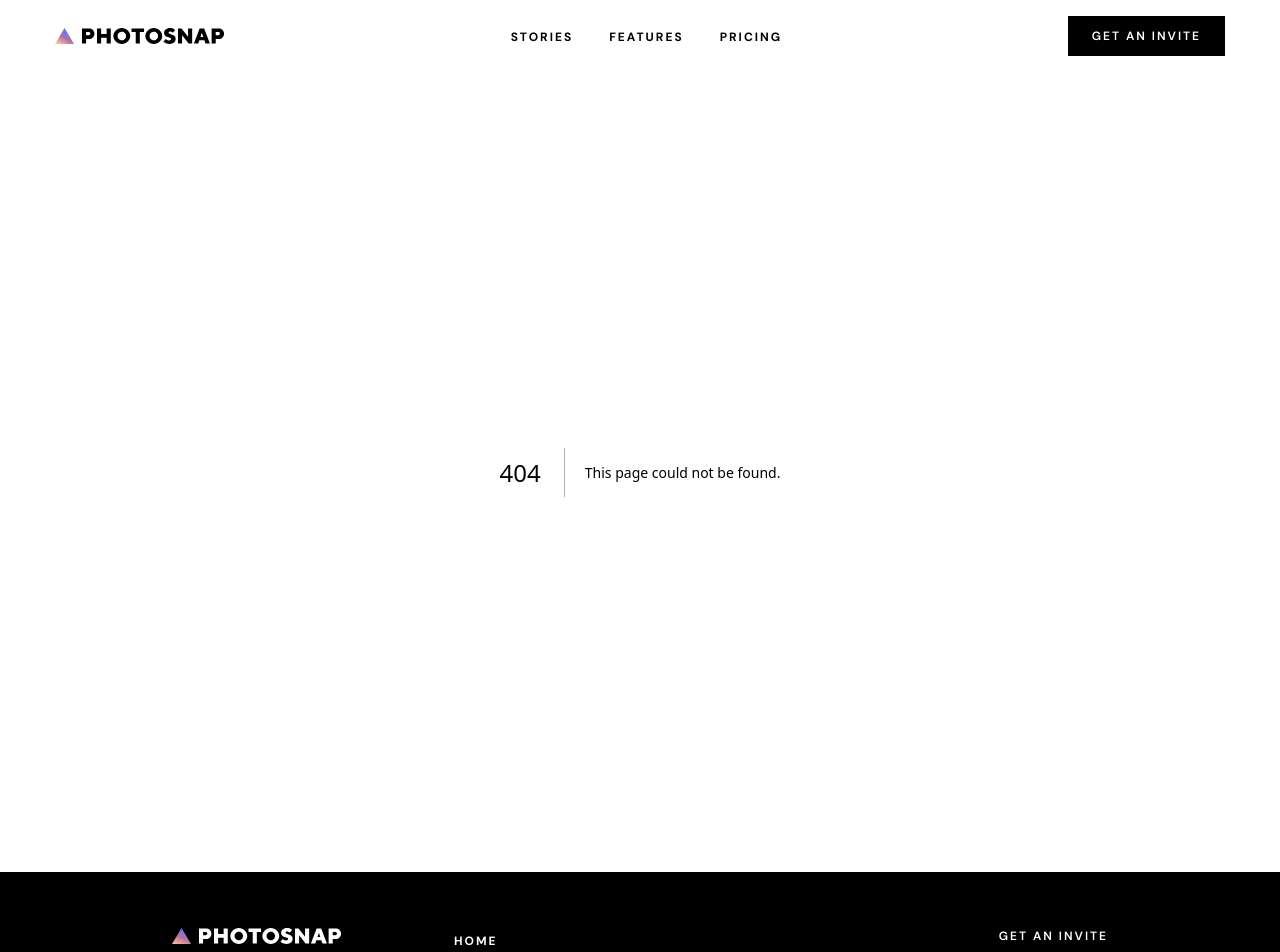
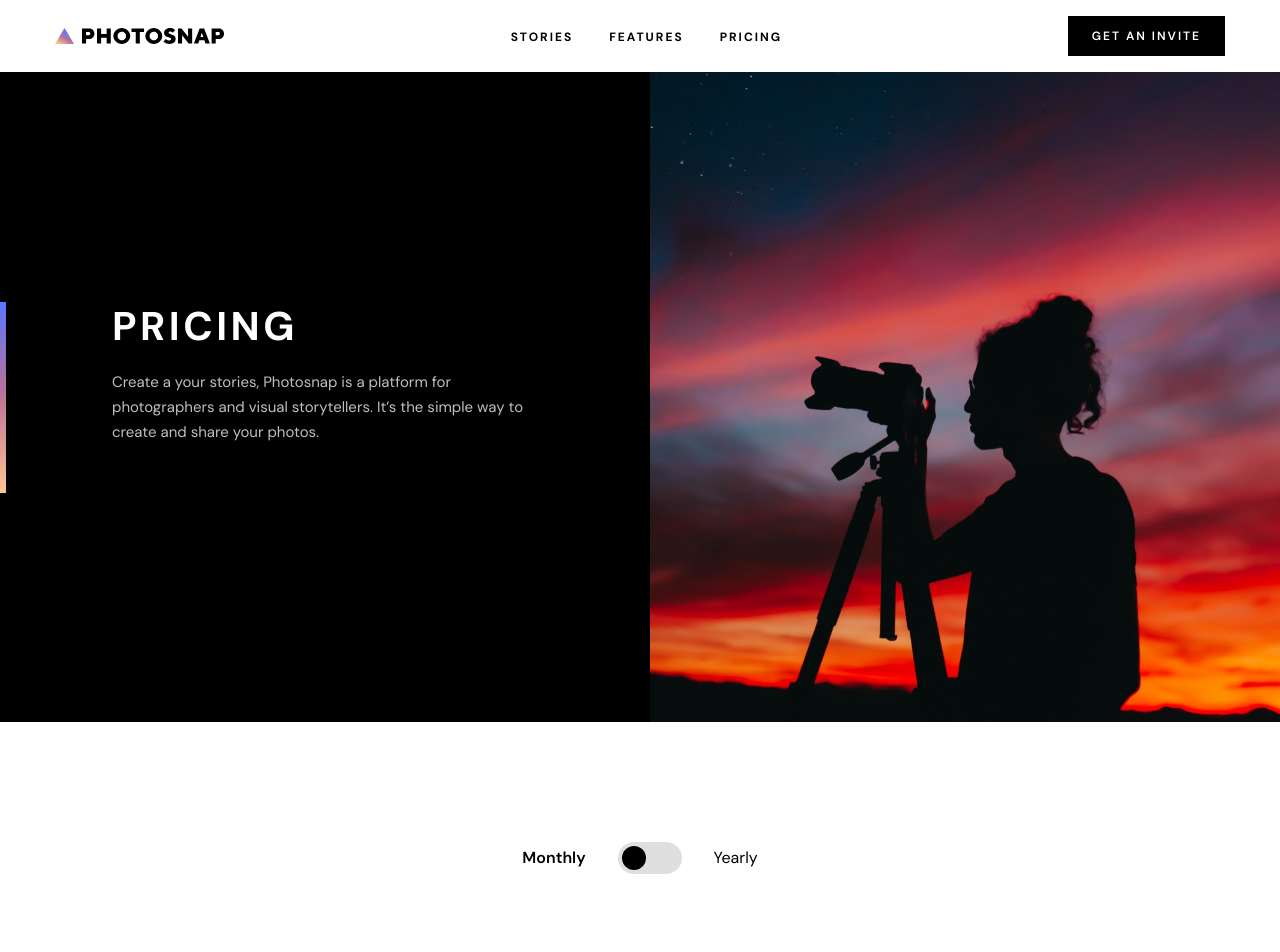
Before and after one commit to Pilvorm/photosnap, a Next.js app: page /pricing in a window 1280 px wide. Before the commit this address had no page. Shown: the top 952 px of the page. Built offline with nearby package versions, Linux system fonts and the light colour scheme.

Commit message:
pricing page, created switch button

```diff
--- /dev/null
+++ b/app/components/prices.js
@@ -0,0 +1,23 @@
+"use client";
+
+import { useState } from "react";
+import SwitchButton from "./switch";
+
+const Prices = ({}) => {
+  const [isYearly, setIsYearly] = useState(false);
+
+  return (
+    <section className="my-30">
+      <div className="price-switch flex gap-8 items-center justify-center">
+        <span className={`${!isYearly && "font-semibold"}`}>Monthly</span>
+        <SwitchButton
+          isOn={isYearly}
+          onClick={() => setIsYearly(!isYearly)}
+        />
+        <span className={`${isYearly && "font-semibold"}`}>Yearly</span>
+      </div>
+    </section>
+  );
+};
+
+export default Prices;
--- /dev/null
+++ b/app/components/switch.js
@@ -0,0 +1,23 @@
+import { motion } from "motion/react";
+
+const SwitchButton = ({ isOn, ...props }) => {
+  const className = `${isOn ? "switch-on" : "switch-off"}`;
+
+  const variants = {
+    on: { x: 32 },
+    off: { x: 0 },
+  };
+
+  return (
+    <motion.div className={`switch ${className}`} {...props}>
+      <motion.div
+        className={`circle ${className}`}
+        variants={variants}
+        animate={isOn ? "on" : "off"}
+        transition={{ type: "spring", stiffness: 300, damping: 20 }}
+      />
+    </motion.div>
+  );
+};
+
+export default SwitchButton;
--- /dev/null
+++ b/app/pricing/page.js
@@ -0,0 +1,45 @@
+import Link from "next/link";
+import Image from "next/image";
+import Features from "../components/features";
+import Sunset from "@/public/assets/pricing/desktop/hero-alt.jpg";
+import SwitchButton from "../components/switch";
+
+import Prices from "../components/prices";
+
+export default function Pricing() {
+
+  return (
+    <>
+      {/* Hero */}
+      <section className="">
+        {/* First */}
+        <div className="flex feature-wrapper-left md:min-h-[650px]">
+          <div className="max-md:relative py-16 lg:aspect-square bg-black flex flex-col justify-center text-white">
+            <div className="feature-content-wrapper md:relative px-8 md:px-28">
+              <div className="gradient-vertical absolute top-0 left-8 md:left-0"></div>
+
+              <h2 className="text-[32px] md:text-[40px] tracking-[3.5px] leading-[48px] uppercase font-bold">
+                Pricing
+              </h2>
+              <p className="mt-5 mb-12 text-white/75 text-[15px] leading-[25px]">
+                Create a your stories, Photosnap is a platform for photographers
+                and visual storytellers. It’s the simple way to create and share
+                your photos.
+              </p>
+            </div>
+          </div>
+          <div className="w-full h-[295px] md:h-full relative">
+            <Image
+              src={Sunset}
+              fill
+              quality={100}
+              className="object-cover"
+              alt="Woman setting a camera on a tripod"
+            />
+          </div>
+        </div>
+      </section>
+      <Prices/>
+    </>
+  );
+}
--- a/app/style.css
+++ b/app/style.css
@@ -88,6 +88,51 @@
   flex-direction: column;
 }
 
+.price-switch span {
+  transition: all 0.125s ease-out;
+}
+
+@property --myColor1 {
+  syntax: "<color>";
+  initial-value: #ffc593;
+  inherits: false;
+}
+@property --myColor2 {
+  syntax: "<color>";
+  initial-value: #bc7198;
+  inherits: false;
+}
+@property --myColor3 {
+  syntax: "<color>";
+  initial-value: #5a77ff;
+  inherits: false;
+}
+.switch {
+  display: flex;
+  width: 64px;
+  height: 32px;
+  border-radius: 16px;
+  background-color: #DFDFDF;
+  padding: 4px;
+  transition: all 0.2s;
+}
+.switch.switch-on {
+  background-color: black;
+  transition: all 0.2s;
+}
+.switch .circle {
+  width: 24px;
+  height: 24px;
+  border-radius: 50%;
+  background: linear-gradient(to left, var(--myColor1) 0%, var(--myColor2) 52%, var(--myColor3) 100%);
+  transition: --myColor1 0.2s, --myColor2 0.2s;
+}
+.switch .circle.switch-off {
+  --myColor1: black;
+  --myColor2: black;
+  --myColor3: black;
+}
+
 @media screen and (min-width: 768px) {
   .gradient-vertical {
     background: linear-gradient(to top, #ffc593 0%, #bc7198 52%, #5a77ff 100%);
--- a/app/style.scss
+++ b/app/style.scss
@@ -111,6 +111,58 @@
   flex-direction: column;
 }
 
+.price-switch span {
+  transition: all 0.125s ease-out;
+}
+
+@property --myColor1 {
+  syntax: '<color>';
+  initial-value: #ffc593;
+  inherits: false;
+}
+
+@property --myColor2 {
+  syntax: '<color>';
+  initial-value: #bc7198;
+  inherits: false;
+}
+
+@property --myColor3 {
+  syntax: '<color>';
+  initial-value: #5a77ff;
+  inherits: false;
+}
+
+.switch {
+  display: flex;
+  width: 64px;
+  height: 32px;
+  border-radius: 16px;
+  background-color: #DFDFDF;
+  padding: 4px;
+  transition: all 0.2s;
+
+  &.switch-on {
+    background-color: black;
+    transition: all 0.2s;
+  }
+
+  .circle {
+    width: 24px;
+    height: 24px;
+    border-radius: 50%;
+    background: linear-gradient(to left, var(--myColor1) 0%, var(--myColor2) 52%, var(--myColor3) 100%);
+    transition: --myColor1 0.2s, --myColor2 0.2s;
+  }
+
+  .circle.switch-off {
+    --myColor1: black;
+    --myColor2: black;
+    --myColor3: black;
+  }
+
+}
+
 @media screen and (min-width: 768px) {
   .gradient-vertical {
     background: linear-gradient(to top, #ffc593 0%, #bc7198 52%, #5a77ff 100%);
```
Also changed, not shown: public/assets/pricing/desktop/hero-alt.jpg (added), 1 other file (tests, documents, lock files or other folders).
